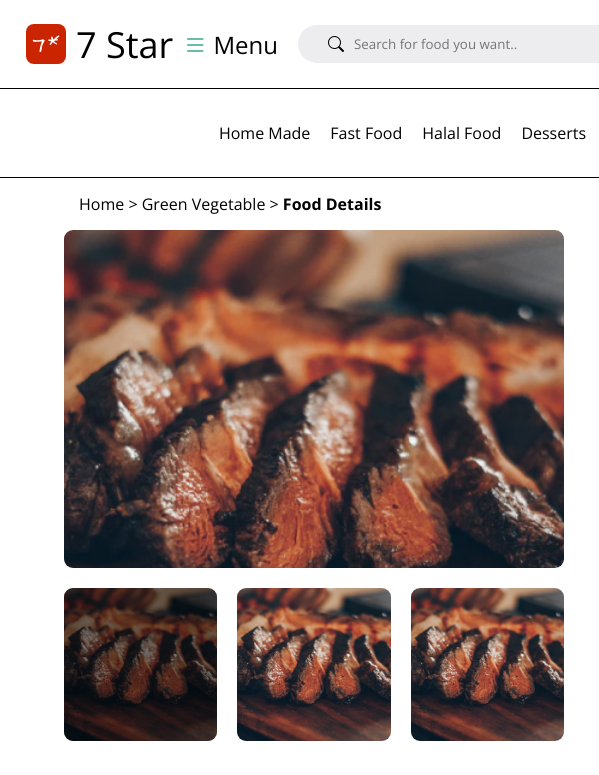
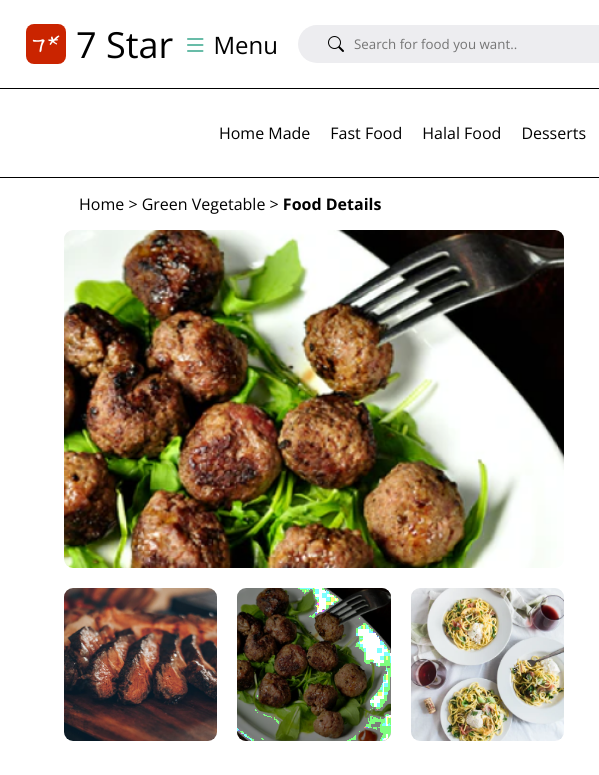
Before and after one commit to n0k1b/7star-ecommerce-frontend, a plain HTML site: page product_details.html in a window 1280 px wide. Both pictures are taken after a click on the element 313 px from the left and 664 px from the top of the page. Shown: the top 775 px of the page, 0-599 px from the left. Drawn offline with nearby package versions, Linux system fonts and the light colour scheme.

Commit message:
Image selector added to product details page

```diff
--- a/product_details.html
+++ b/product_details.html
@@ -186,20 +186,21 @@
             <div class="images">
                 <div
                     class="images__viewer"
+                    id="image_view"
                     style="background-image: url(assets/img/featured_foods/image2.png);"
                 ></div>
-                <div class="images__selector">
+                <div class="images__selector" id="image_navigator">
                     <div
                         class="img match_height img__selected"
                         style="background-image: url(assets/img/featured_foods/image2.png);"
                     ></div>
                     <div
                         class="img match_height"
-                        style="background-image: url(assets/img/featured_foods/image2.png);"
+                        style="background-image: url(assets/img/featured_foods/image3.png);"
                     ></div>
                     <div
                         class="img match_height"
-                        style="background-image: url(assets/img/featured_foods/image2.png);"
+                        style="background-image: url(assets/img/featured_foods/image.png);"
                     ></div>
                 </div>
             </div>
@@ -645,5 +646,19 @@
     <script src="assets/js/style.js"></script>
     <script src="assets/js/navbar.js"></script>
     <script src="assets/vendor/glider/glider.js"></script>
+    <script>
+        // To make image navigation menu
+        var navigation = document.getElementById("image_navigator")
+        var imageView = document.getElementById("image_view")
+        for(let child of navigation.children) {
+            child.addEventListener('click', (e) => {
+                for(let child of navigation.children) {
+                    child.classList.remove("img__selected")
+                }
+                imageView.style.backgroundImage = child.style.backgroundImage
+                child.classList.add("img__selected")
+            })
+        }
+    </script>
 </body>
 </html>
--- a/style.scss
+++ b/style.scss
@@ -31,6 +31,7 @@ i {
 body {
     width: 100%;
 }
+
 .text-primary {
     color: var(--primary);
 }
```
